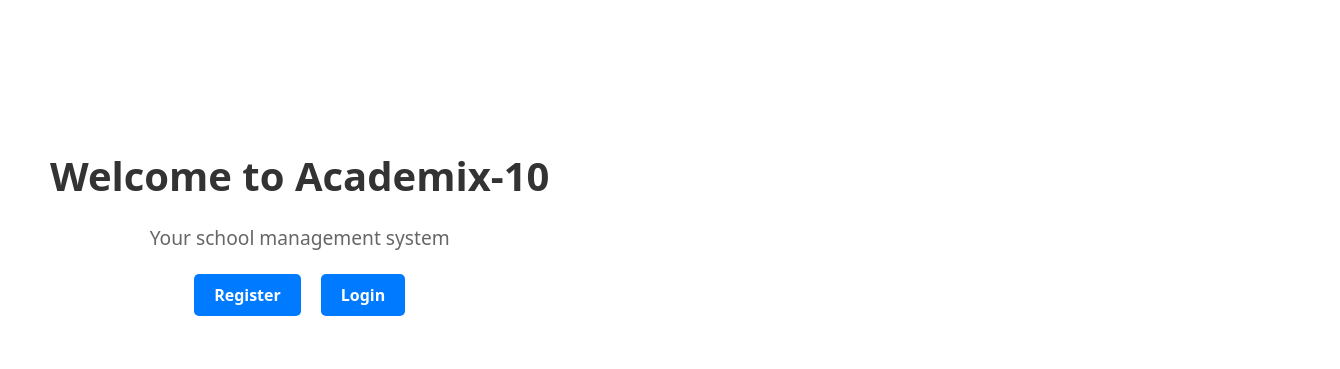
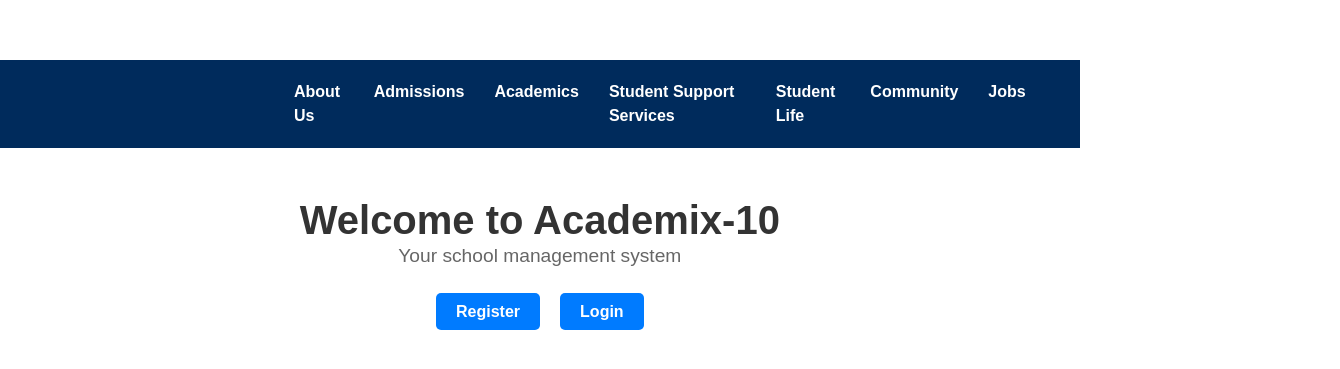
Before and after one commit to NtakirutimanaI/academix-10-react, a React (Vite) app: page / in a window 1280 px wide. Shown: the part 183-552 px from the top of the page, 1340 px wide, since content can reach past the window. Built offline with nearby package versions, Linux system fonts and the light colour scheme.

Commit message:
Add navbar on landing page

```diff
--- a/src/pages/website/Landing.jsx
+++ b/src/pages/website/Landing.jsx
@@ -1,9 +1,12 @@
 import React from "react";
+import Navbar from "./Navbar";
 import { Link } from "react-router-dom";
 import "./Landing.css";
 
 const Landing = () => {
   return (
+     <>
+      <Navbar />
     <div className="landing-container">
       <h1>Welcome to Academix-10</h1>
       <p>Your school management system</p>
@@ -12,6 +15,7 @@ const Landing = () => {
         <Link to="/login" className="btn">Login</Link>
       </div>
     </div>
+     </>
   );
 };
 
```
